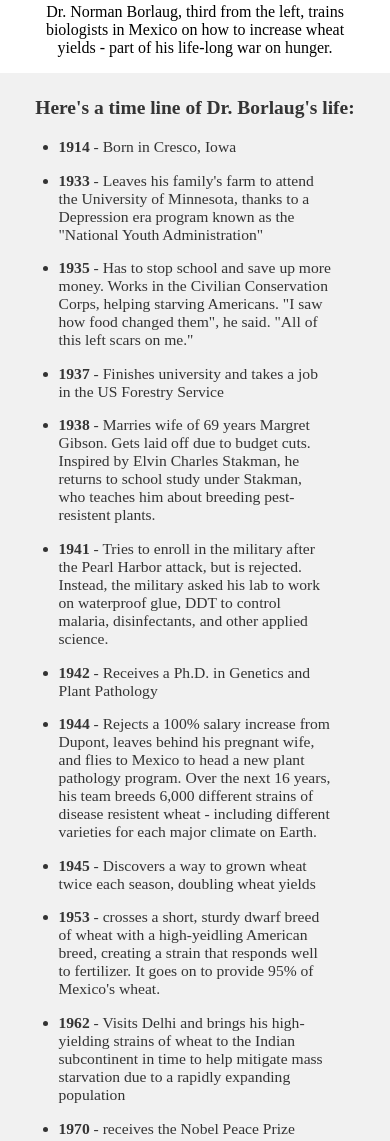
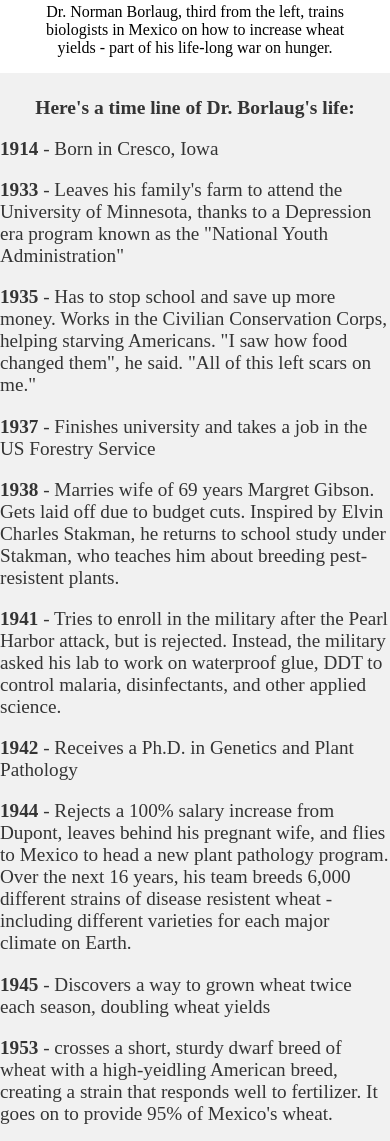
Before and after one commit to PedroAlmeida08/HTML-TributePage, a plain HTML site: page index.html in a window 390 px wide. Shown: the part 429-1570 px from the top of the page. Drawn offline with Linux system fonts and the light colour scheme.

Commit message:
Update styles.css

```diff
--- a/styles/styles.css
+++ b/styles/styles.css
@@ -95,8 +95,7 @@ a:hover{
     padding: 0 2vw;
   }
   ul{
-    margin: 0px 15vw;
-    font-size: 4vw;
+    margin: 0px
   }
   blockquote{
     font-size: 0.5em;
```
